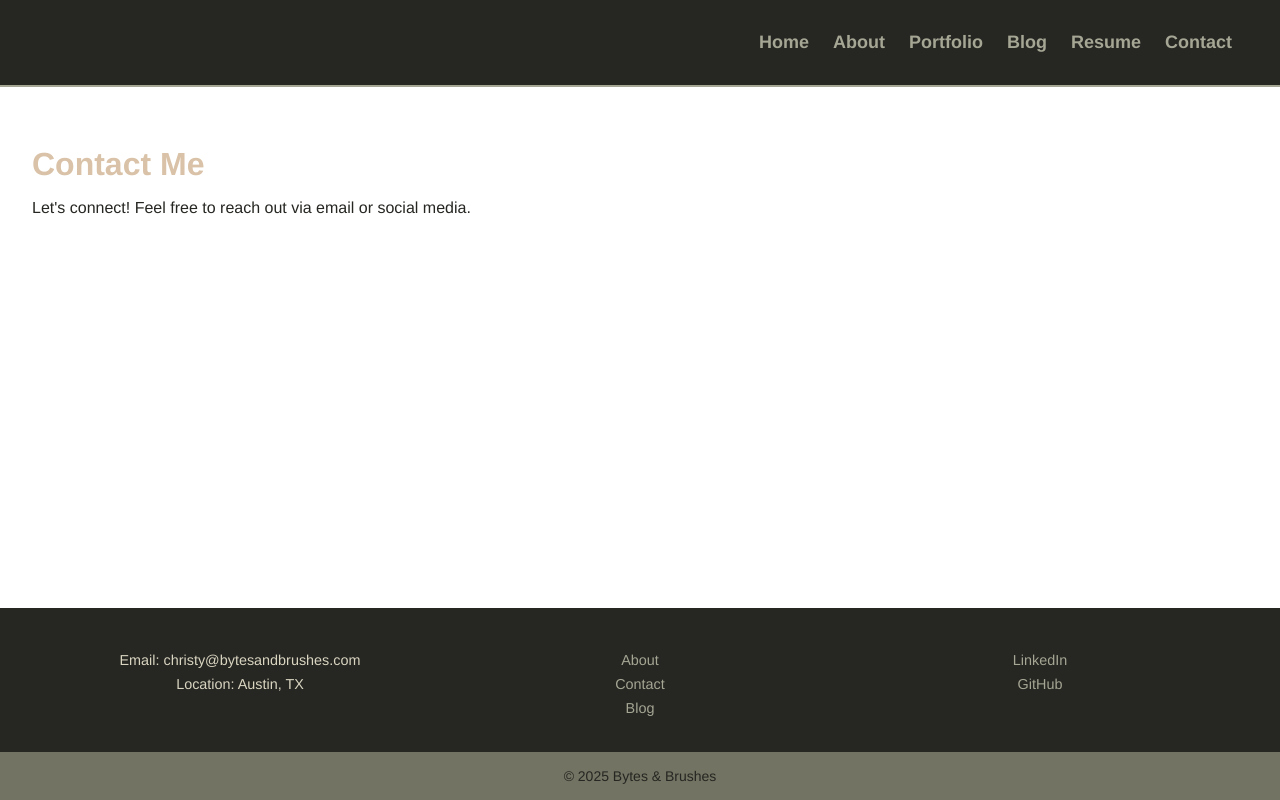
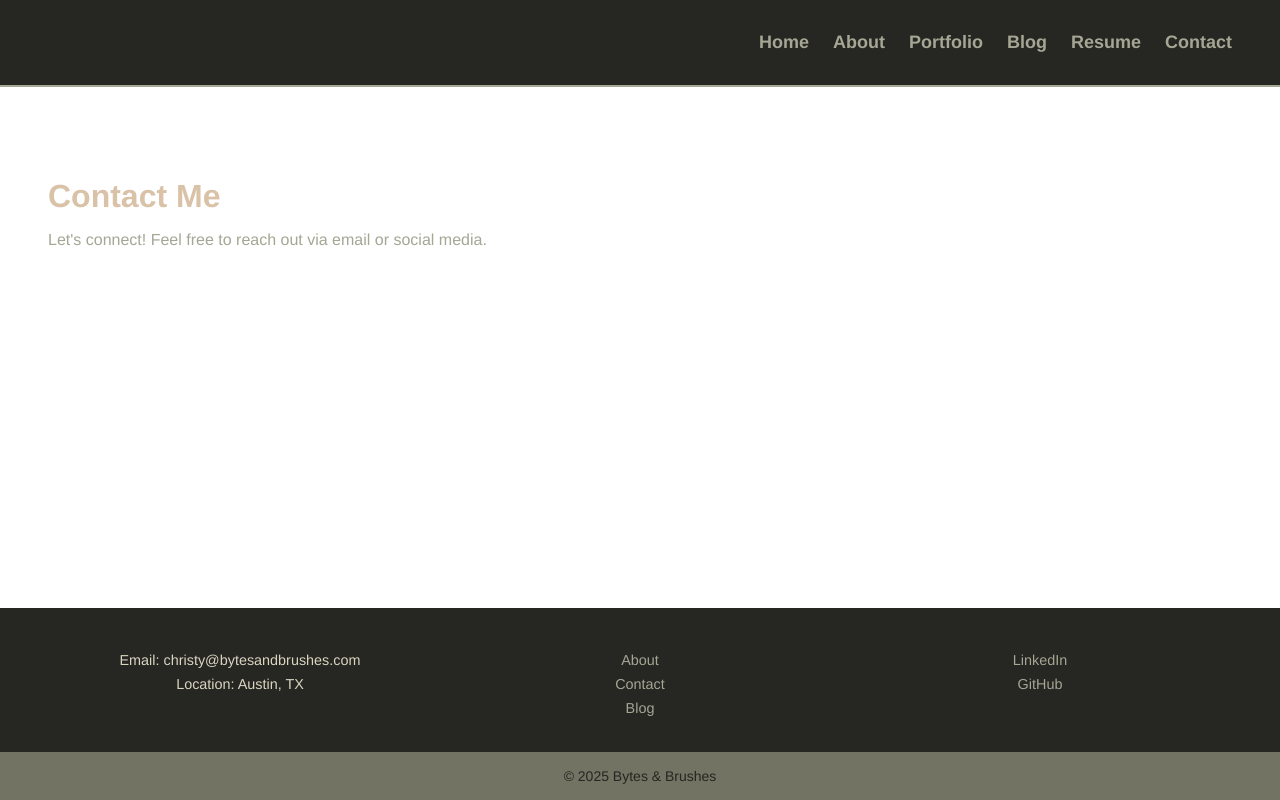
Before and after one commit to christynicholas-co/portfolio-react, a React (Create React App) app: page /contact in a window 1280 px wide. Built offline with nearby package versions, Linux system fonts and the light colour scheme.

Commit message:
Fix layout bug in PageTemplate

```diff
--- a/src/pages/Contact.js
+++ b/src/pages/Contact.js
@@ -4,7 +4,7 @@ import PageTemplate from "../components/template/PageTemplate";
 const Contact = () => {
   return (
     <PageTemplate>
-      <section className="PageTemplate">
+      <section className="page-content">
         <h1 className="page-heading">Contact Me</h1>
         <p>Let's connect! Feel free to reach out via email or social media.</p>
       </section>
```
